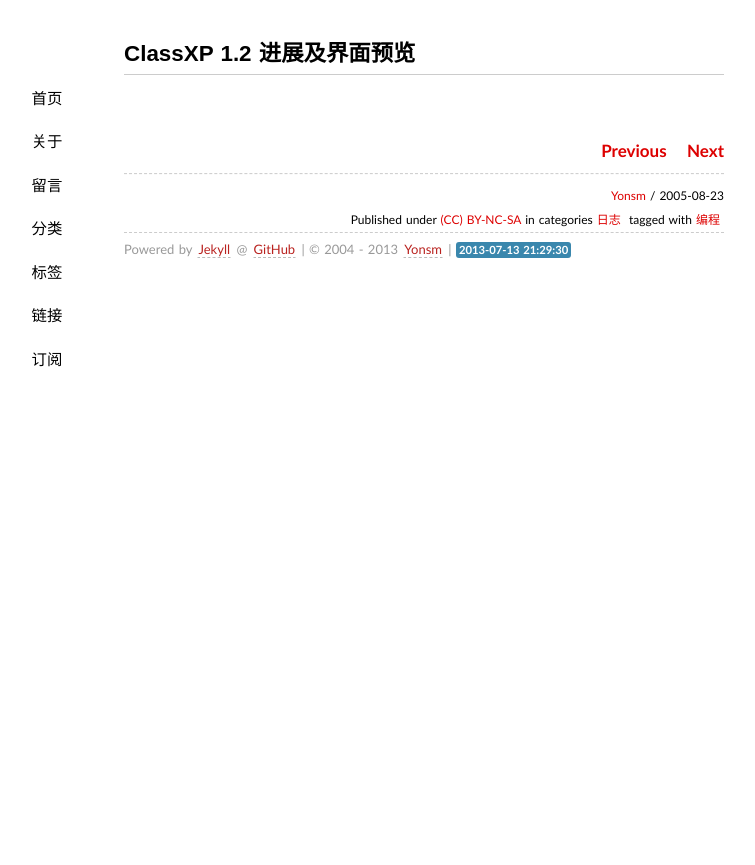
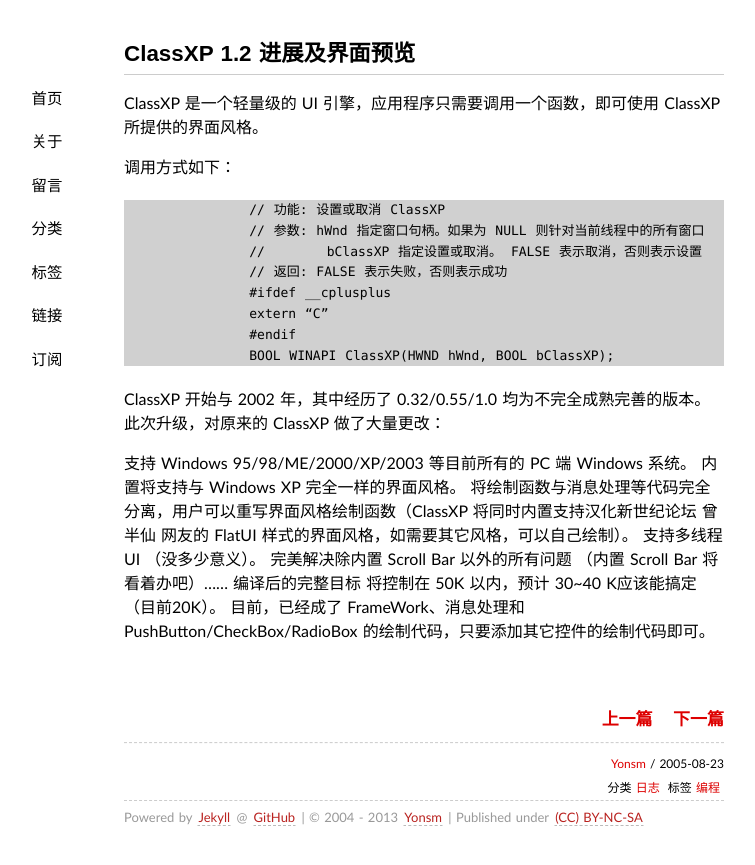
Before and after one commit to Yonsm/Yonsm.github.io, a Jekyll site: the page built from _posts/2005-08-23-classxp-1-2-development-and-interface-preview.md, in a window 1280 px wide. Shown: the top 865 px of the page, without its empty margins (216-971 px from the left). Built offline with Jekyll 4.4.1, drawn with Linux system fonts in a browser that asks for light colours; some web fonts are replaced; Markdown is read by kramdown in place of the engine named in the settings; comment, search, counter and statistics services are not loaded.

```diff
--- a/_layouts/default.html
+++ b/_layouts/default.html
@@ -57,14 +57,14 @@
       </div>
 
     <footer>
-        <p><small>Powered by <a href="https://github.com/mojombo/jekyll">Jekyll</a> @ <a href="http://pages.github.com">GitHub</a> | © 2004 - {{site.time | date:"%Y"}} <a href="/about/">{{ site.author }}</a> | <span class="label label-info" id="timeSpan"></span></small></p>
+        <p><small>Powered by <a href="https://github.com/mojombo/jekyll">Jekyll</a> @ <a href="http://pages.github.com">GitHub</a> | © 2004 - {{site.time | date:"%Y"}} <a href="/about/">{{ site.author }}</a> | <span class="license">Published under <a rel="license" href="http://creativecommons.org/licenses/by-nc-sa/3.0/">(CC) BY-NC-SA</a></span></small></p>
     </footer>
 
     </div>
 
     <script type="text/javascript">
       var _gaq = _gaq || [];
-      _gaq.push(['_setAccount', 'UA-34960818-1']);
+      _gaq.push(['_setAccount', 'UA-18225502-1']);
       _gaq.push(['_trackPageview']);
       (function() {
         var ga = document.createElement('script'); ga.type = 'text/javascript'; ga.async = true;
--- a/_layouts/post.html
+++ b/_layouts/post.html
@@ -10,9 +10,9 @@ layout: default
 <br/>
 <br/>
 <span>
-	<a {% if page.previous %} href="{{ site.url }}{{ page.previous.url }}" class="pageNav"{% endif %} {% unless page.previous %} class="pageNavInvalid" {% endunless %} >Previous</a>
+	<a {% if page.previous %} href="{{ site.url }}{{ page.previous.url }}" class="pageNav"{% endif %} {% unless page.previous %} class="pageNavInvalid" {% endunless %} >上一篇</a>
 	&nbsp;&nbsp;&nbsp;
-	<a {% if page.next %} href="{{ site.url }}{{ page.next.url }}" class="pageNav"{% endif %} {% unless page.next %} class="pageNavInvalid" {% endunless %} >Next</a>
+	<a {% if page.next %} href="{{ site.url }}{{ page.next.url }}" class="pageNav"{% endif %} {% unless page.next %} class="pageNavInvalid" {% endunless %} >下一篇</a>
 </span>
 <hr>
 <span class="author">
@@ -23,12 +23,9 @@ layout: default
   <time datetime="{{ page.date | date:"%Y-%m-%d" }}">{{ page.date | date:"%Y-%m-%d" }}</time>
 </span>
 <br />
-<span class="license">
-  Published under <a rel="license" href="http://creativecommons.org/licenses/by-nc-sa/3.0/">(CC) BY-NC-SA</a>
-</span>
 {% if page.categories %}
 <span class="categories">
-  in categories
+  分类
   {% for cat in page.categories %}
   <a href="/categories/#{{ cat }}" title="{{ cat }}">{{ cat }}</a>&nbsp;
   {% endfor %}
@@ -36,7 +33,7 @@ layout: default
 {% endif %}
 {% if page.tags %}
 <span class="tags">
-  tagged with
+  标签
   {% for tag in page.tags %}
   <a href="/tags/#{{ tag }}" title="{{ tag }}">{{ tag }}</a>&nbsp;
   {% endfor %}
--- a/_posts/2005-08-23-classxp-1-2-development-and-interface-preview.md
+++ b/_posts/2005-08-23-classxp-1-2-development-and-interface-preview.md
@@ -11,3 +11,26 @@ categories:
 tags:
 - 编程
 ---
+
+ClassXP 是一个轻量级的 UI 引擎，应用程序只需要调用一个函数，即可使用 ClassXP 所提供的界面风格。
+
+调用方式如下：
+
+			// 功能: 设置或取消 ClassXP
+			// 参数: hWnd 指定窗口句柄。如果为 NULL 则针对当前线程中的所有窗口
+			//       bClassXP 指定设置或取消。 FALSE 表示取消，否则表示设置
+			// 返回: FALSE 表示失败，否则表示成功
+			#ifdef __cplusplus
+			extern “C”
+			#endif
+			BOOL WINAPI ClassXP(HWND hWnd, BOOL bClassXP);
+
+ClassXP 开始与 2002 年，其中经历了 0.32/0.55/1.0 均为不完全成熟完善的版本。此次升级，对原来的 ClassXP 做了大量更改：
+
+支持 Windows 95/98/ME/2000/XP/2003 等目前所有的 PC 端 Windows 系统。
+内置将支持与 Windows XP 完全一样的界面风格。
+将绘制函数与消息处理等代码完全分离，用户可以重写界面风格绘制函数（ClassXP 将同时内置支持汉化新世纪论坛 曾半仙 网友的 FlatUI 样式的界面风格，如需要其它风格，可以自己绘制）。
+支持多线程 UI （没多少意义）。
+完美解决除内置 Scroll Bar 以外的所有问题 （内置 Scroll Bar 将看着办吧）……
+编译后的完整目标 将控制在 50K 以内，预计 30~40 K应该能搞定（目前20K）。
+目前，已经成了 FrameWork、消息处理和 PushButton/CheckBox/RadioBox 的绘制代码，只要添加其它控件的绘制代码即可。
```
Also changed, not shown: categories/index.md (+1 -1 lines), tags/index.md (+1 -1 lines).
